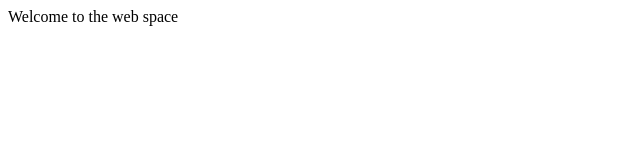
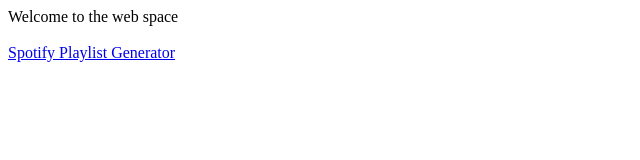
Before and after one commit to fx21/fx21.github.io, a plain HTML site: page index.html in a window 1280 px wide. Shown: the whole page, without its empty margins (0-640 px from the left). Drawn offline with Linux system fonts and the light colour scheme.

Commit message:
Small link to project

```diff
--- a/index.html
+++ b/index.html
@@ -1 +1,6 @@
 Welcome to the web space
+
+<br>
+<br>
+
+<a href="playlists/">Spotify Playlist Generator</a>
```
